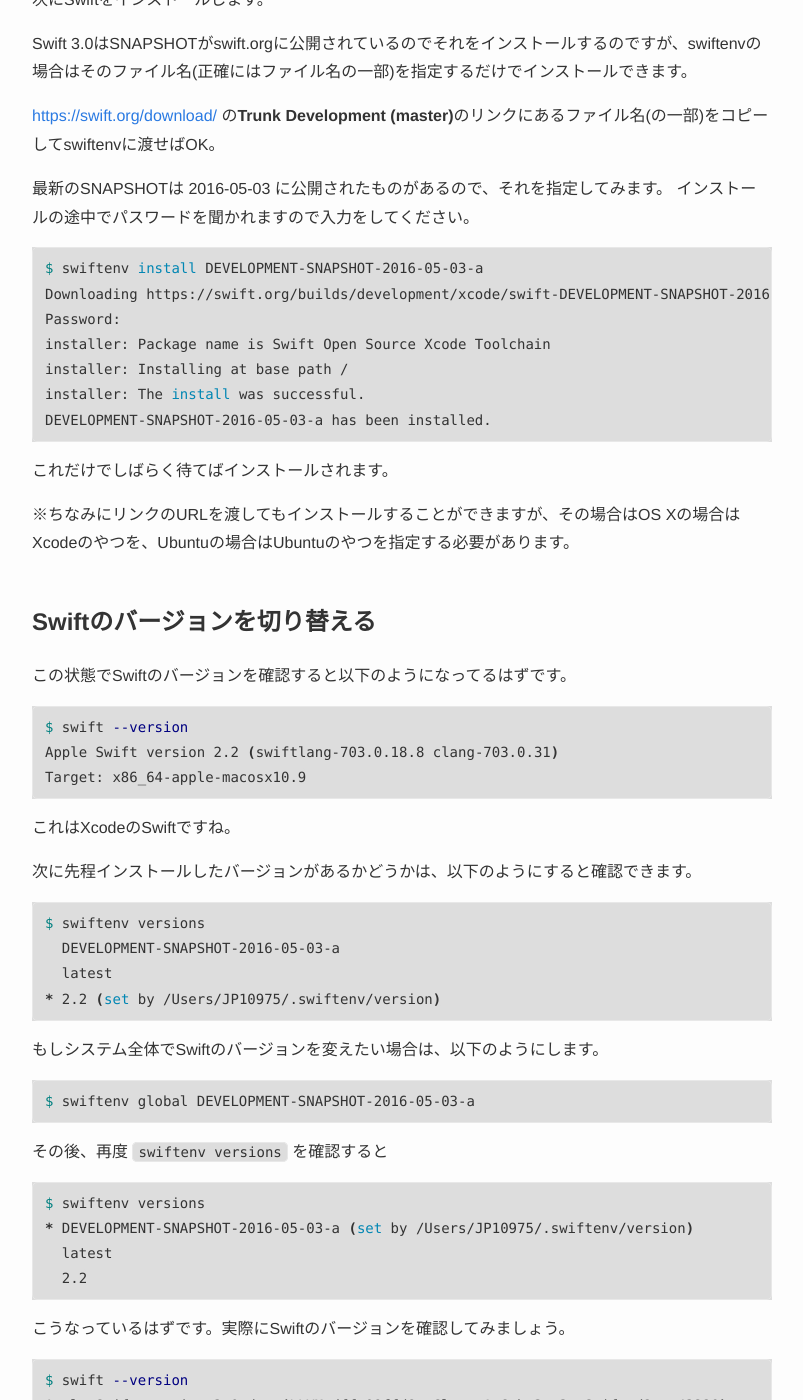
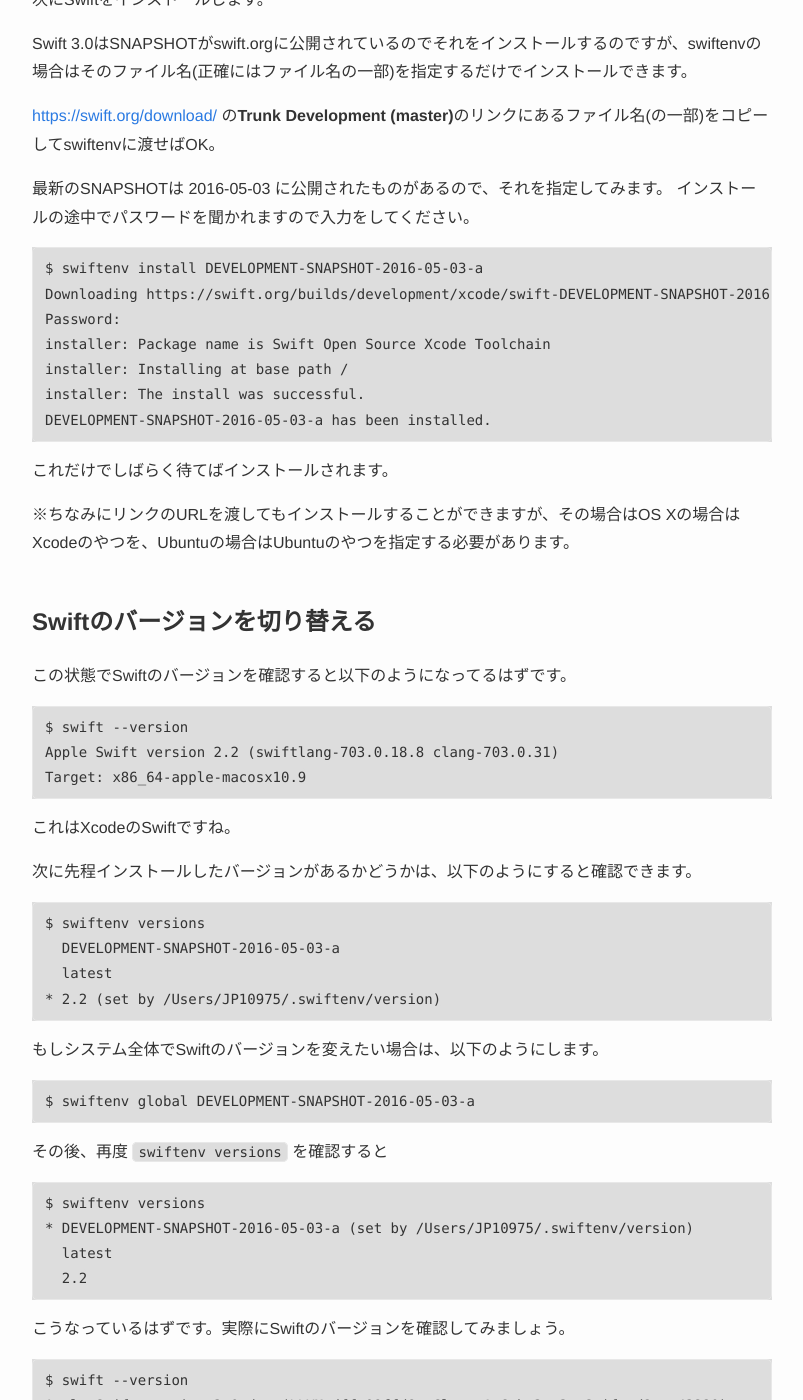
Before and after one commit to yoshiki/yoshiki.github.io, a Jekyll site: the page built from _posts/2016-05-09-installing-swift-3-0.markdown, in a window 1280 px wide and 1400 px high, scrolled down 1478 px. Shown: the whole window, without its empty margins (238-1041 px from the left). Built offline with Jekyll 4.4.1, drawn with Linux system fonts in a browser that asks for light colours; some of the changed text lies outside the part shown.

Commit message:
remove shell

````diff
--- a/_config.yml
+++ b/_config.yml
@@ -6,10 +6,10 @@ twitter_username: clouder
 github_username:  yoshiki
 
 # Build settings
-# markdown: kramdown
-# kramdown:
-#   input: GFM
-#   hard_wrap: false
+markdown: kramdown
+kramdown:
+  input: GFM
+  hard_wrap: false
 lsi: false
 incremental: false
 highlighter: rouge
--- a/_posts/2016-05-09-installing-swift-3-0.markdown
+++ b/_posts/2016-05-09-installing-swift-3-0.markdown
@@ -31,7 +31,7 @@ Swiftにもswiftenvなるツールがあります。
 
 インストールは簡単で、cloneしたものを、`$HOME/.swiftenv`に入れるだけです。
 
-```shell
+```
 $ git clone https://github.com/kylef/swiftenv.git ~/.swiftenv
 ```
 
@@ -50,7 +50,7 @@ Swift 3.0はSNAPSHOTがswift.orgに公開されているのでそれをインス
 最新のSNAPSHOTは 2016-05-03 に公開されたものがあるので、それを指定してみます。
 インストールの途中でパスワードを聞かれますので入力をしてください。
 
-```shell
+```
 $ swiftenv install DEVELOPMENT-SNAPSHOT-2016-05-03-a
 Downloading https://swift.org/builds/development/xcode/swift-DEVELOPMENT-SNAPSHOT-2016-05-03-a/swift-DEVELOPMENT-SNAPSHOT-2016-05-03-a-osx.pkg
 Password:
@@ -68,7 +68,7 @@ DEVELOPMENT-SNAPSHOT-2016-05-03-a has been installed.
 
 この状態でSwiftのバージョンを確認すると以下のようになってるはずです。
 
-```shell
+```
 $ swift --version
 Apple Swift version 2.2 (swiftlang-703.0.18.8 clang-703.0.31)
 Target: x86_64-apple-macosx10.9
@@ -78,7 +78,7 @@ Target: x86_64-apple-macosx10.9
 
 次に先程インストールしたバージョンがあるかどうかは、以下のようにすると確認できます。
 
-```shell
+```
 $ swiftenv versions
   DEVELOPMENT-SNAPSHOT-2016-05-03-a
   latest
@@ -87,13 +87,13 @@ $ swiftenv versions
 
 もしシステム全体でSwiftのバージョンを変えたい場合は、以下のようにします。
 
-```shell
+```
 $ swiftenv global DEVELOPMENT-SNAPSHOT-2016-05-03-a
 ```
 
 その後、再度 `swiftenv versions` を確認すると
 
-```shell
+```
 $ swiftenv versions
 * DEVELOPMENT-SNAPSHOT-2016-05-03-a (set by /Users/JP10975/.swiftenv/version)
   latest
@@ -102,7 +102,7 @@ $ swiftenv versions
 
 こうなっているはずです。実際にSwiftのバージョンを確認してみましょう。
 
-```shell
+```
 $ swift --version
 Apple Swift version 3.0-dev (LLVM dffa09ffd8, Clang 1e6cba3ce3, Swift d2aee43220)
 Target: x86_64-apple-macosx10.9
@@ -114,7 +114,7 @@ Target: x86_64-apple-macosx10.9
 
 その場合は以下のように`swiftenv local`というコマンドで変更することができます。
 
-```shell
+```
 $ swiftenv local DEVELOPMENT-SNAPSHOT-2016-05-03-a
 ```
 
@@ -123,7 +123,7 @@ $ swiftenv local DEVELOPMENT-SNAPSHOT-2016-05-03-a
 ちなみに元のXcodeに付属するSwiftのバージョンに戻すには以下のようにすればOK。
 ※localのところは、場合によってはglobalを指定してください。
 
-```shell
+```
 $ swiftenv local 2.2
 ```
 
````
Also changed, not shown: _posts/2015-03-17-how-to-use-hubot.markdown (+8 -8 lines).
